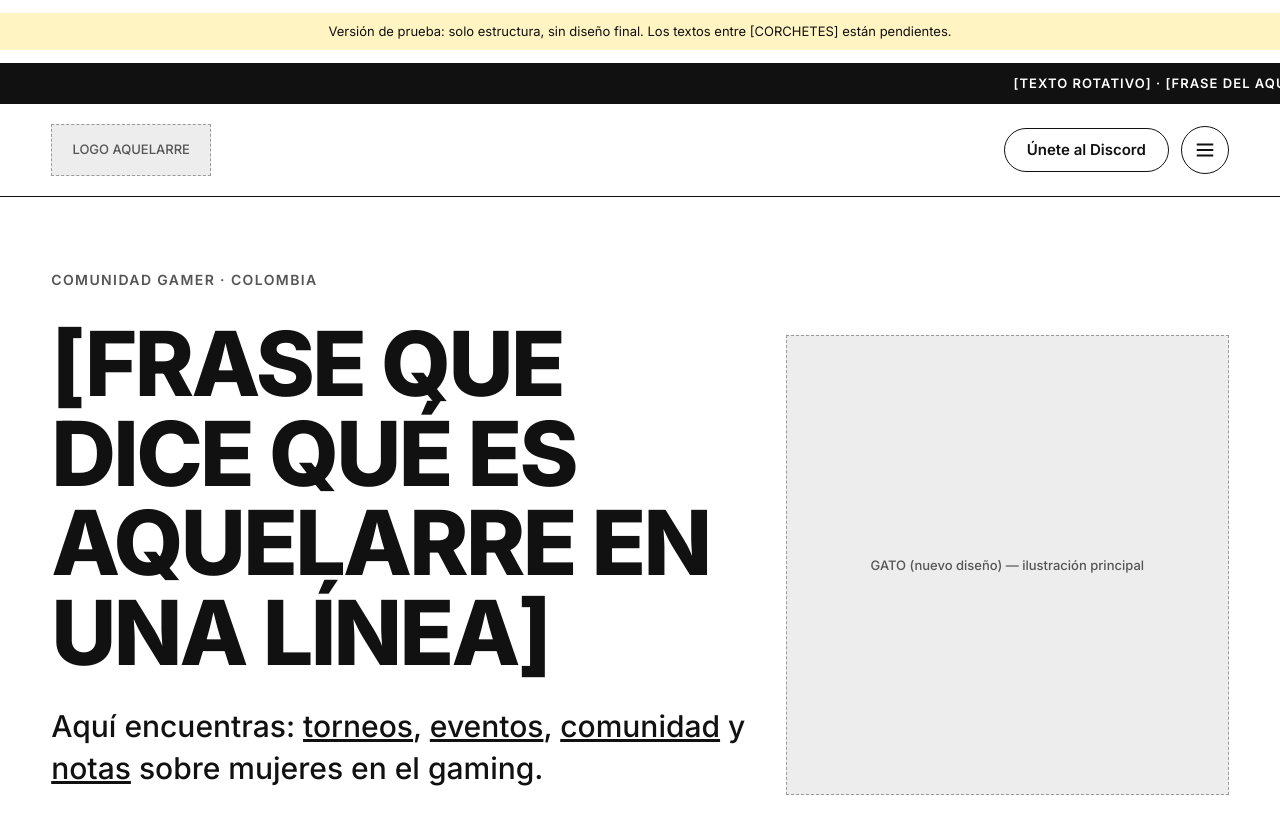
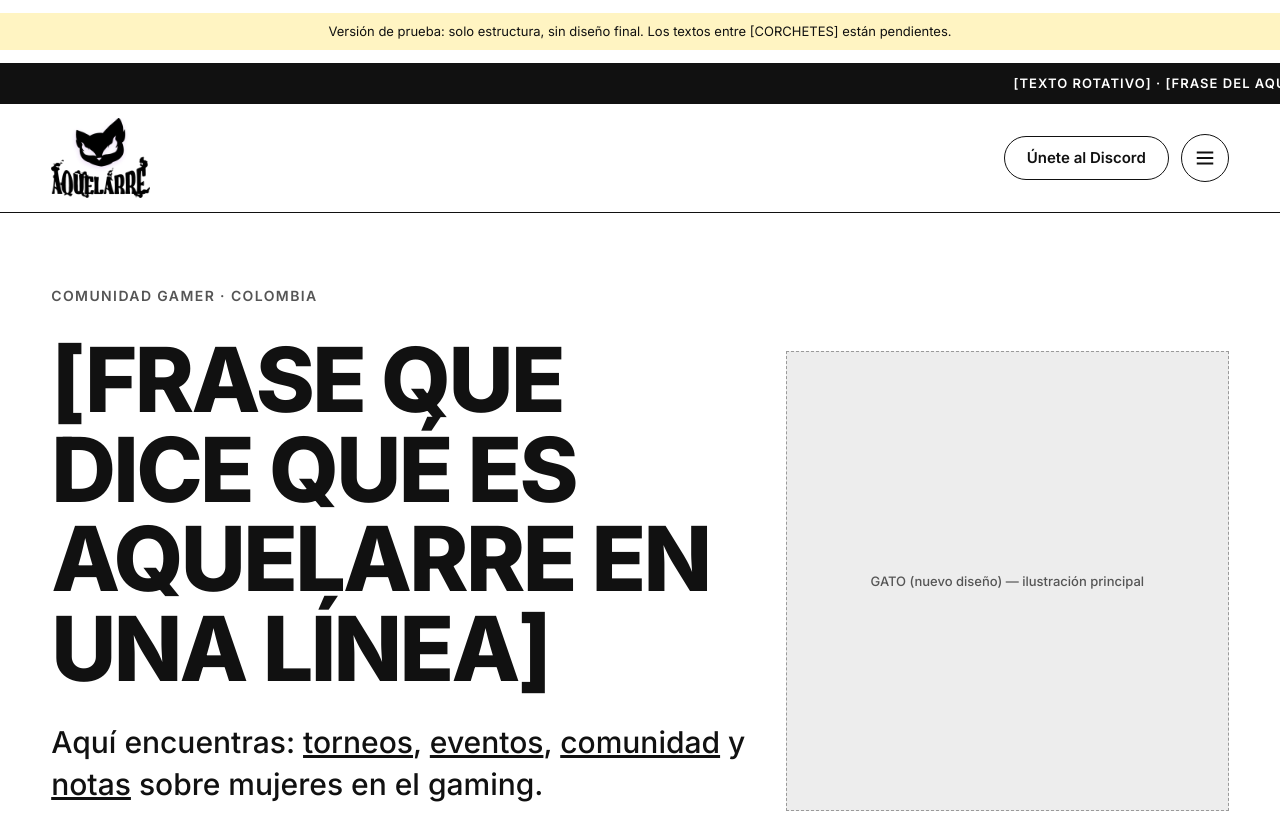
Before and after one commit to ElAquelarre/elaquelarre.github.io, an Astro site: page /prueba in a window 1280 px wide. Shown: the top 814 px of the page. Built offline with nearby package versions, Linux system fonts and the light colour scheme; Astro itself is replaced by a stand-in of ours.

Commit message:
Prueba: logo nuevo (restyle) en cabecera, menú y pie
Co-Authored-By: Claude Opus 5.5 <noreply@anthropic.com>

```diff
--- a/src/layouts/Prueba.astro
+++ b/src/layouts/Prueba.astro
@@ -78,9 +78,11 @@ const menu = [
 
       /* Cabecera y menú */
       header.site { display: flex; align-items: center; justify-content: space-between; gap: 12px; padding-top: 20px; padding-bottom: 20px; border-bottom: 1.5px solid var(--ink); }
-      .logo-ph { width: 160px; height: 52px; }
+      .logo { display: block; height: 80px; width: auto; }
+      header.site { padding-top: 14px; padding-bottom: 14px; }
+      footer.site .logo { height: 100px; }
       .solo-ancho { display: inline-flex; }
-      @media (max-width: 520px) { .solo-ancho { display: none; } .logo-ph { width: 130px; height: 44px; } }
+      @media (max-width: 520px) { .solo-ancho { display: none; } .logo { height: 64px; } }
       #menu { position: fixed; inset: 0; z-index: 50; background: #fff; overflow-y: auto; padding-top: 20px; padding-bottom: 48px; display: flex; flex-direction: column; gap: 32px; }
       #menu[hidden] { display: none; }
       .bigl { font-size: clamp(32px, 6vw, 72px); font-weight: 800; letter-spacing: -0.03em; line-height: 1.1; text-decoration: none; color: var(--ink); }
@@ -97,7 +99,7 @@ const menu = [
     </div>
 
     <header class="site wrap">
-      <a href={`${p}/`} aria-label="Aquelarre, inicio" style="text-decoration: none"><div class="ph logo-ph">LOGO AQUELARRE</div></a>
+      <a href={`${p}/`} aria-label="Aquelarre, inicio" style="text-decoration: none"><img class="logo" src="/assets/logo-aql-negro.png" alt="Aquelarre" width="80" height="64" /></a>
       <div style="display: flex; align-items: center; gap: 12px">
         <a class="btn solo-ancho" href={`${p}/#unete`}>Únete al Discord</a>
         <button class="icon" type="button" aria-label="Abrir menú" aria-expanded="false" aria-controls="menu" data-menu-abrir>
@@ -108,7 +110,7 @@ const menu = [
 
     <nav id="menu" class="wrap" aria-label="Menú principal" hidden>
       <div style="display: flex; justify-content: space-between; align-items: center">
-        <div class="ph logo-ph">LOGO AQUELARRE</div>
+        <img class="logo" src="/assets/logo-aql-negro.png" alt="Aquelarre" width="80" height="64" />
         <button class="icon" type="button" aria-label="Cerrar menú" data-menu-cerrar>
           <svg width="22" height="22" viewBox="0 0 24 24" fill="none" stroke="#111" stroke-width="2" aria-hidden="true"><path d="M5 5l14 14M19 5L5 19" /></svg>
         </button>
@@ -132,7 +134,7 @@ const menu = [
 
     <footer class="site wrap">
       <div>
-        <div class="ph logo-ph">LOGO AQUELARRE</div>
+        <img class="logo" src="/assets/logo-aql-negro.png" alt="Aquelarre" width="80" height="64" />
         <p style="margin: 4px 0 0; font-weight: 600">Hasta la próxima luna llena.</p>
       </div>
       <nav aria-label="Pie de página">
```
Also changed, not shown: public/assets/gato-aql-negro.png (added), public/assets/logo-aql-negro.png (added).
